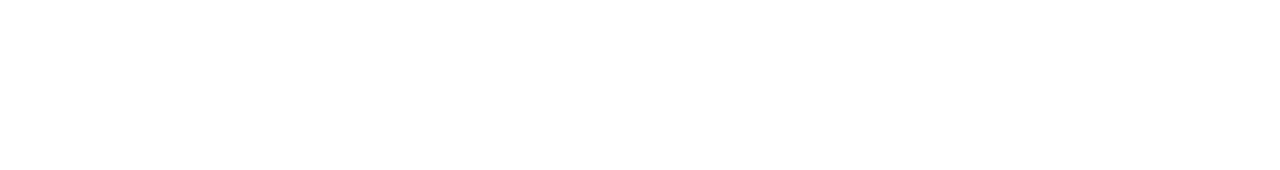
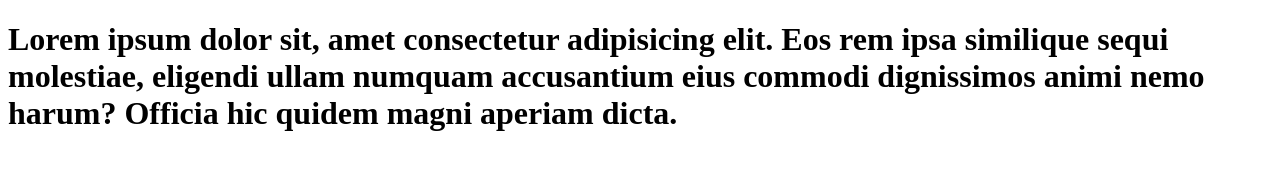
Before and after one commit to csakiaron1221-cyber/git_haszn-lhato, a plain HTML site: page index.html in a window 1280 px wide. Drawn offline with Linux system fonts and the light colour scheme.

Commit message:
changed index.html

```diff
--- a/index.html
+++ b/index.html
@@ -6,6 +6,6 @@
     <title>Document</title>
 </head>
 <body>
-
+    <h1>Lorem ipsum dolor sit, amet consectetur adipisicing elit. Eos rem ipsa similique sequi molestiae, eligendi ullam numquam accusantium eius commodi dignissimos animi nemo harum? Officia hic quidem magni aperiam dicta.</h1>
 </body>
 </html>
```
